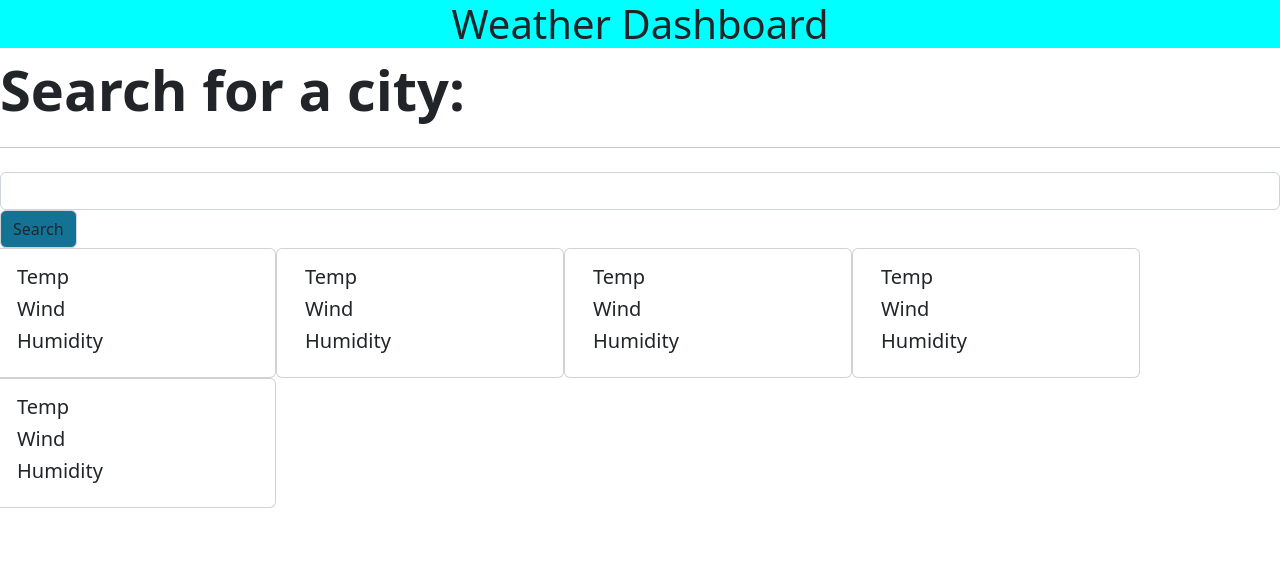
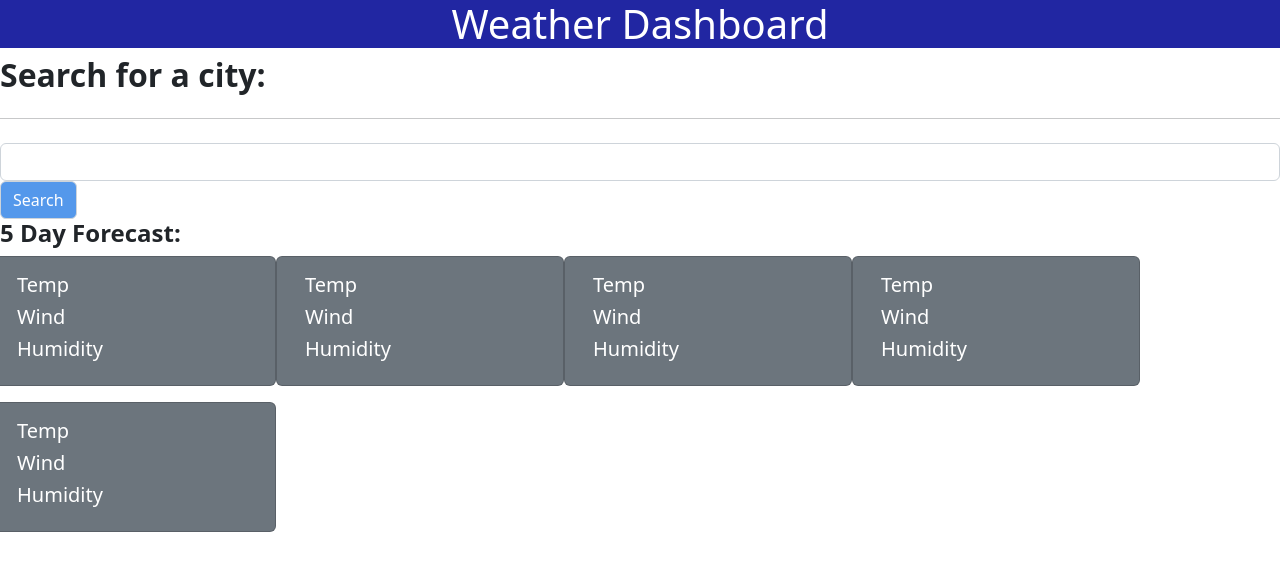
Before and after one commit to AmaechiMcMillan/WeatherDashboard, a plain HTML site: page index.html in a window 1280 px wide. Drawn offline with nearby package versions, Linux system fonts and the light colour scheme.

Commit message:
added color to row cards

```diff
--- a/index.html
+++ b/index.html
@@ -20,7 +20,7 @@
         <a class="navbar-brand" href="#">Weather Dashboard</a>
       </nav> -->
     <div class="jumbotron">
-      <h2 class="display-4">Search for a city:</h2>
+      <h4 class="display-4">Search for a city:</h4>
       <p class="lead current-temp"></p>
       <hr class="my-4" />
       <p class="current-wind"></p>
@@ -31,6 +31,7 @@
     <div class="weatherSearch">
       <!-- input-group mb-3 -->
       <input
+
         type="text"
         class="form-control"
         aria-label="Sizing example input"
@@ -41,8 +42,18 @@
       </button>
     </div>
 
+    <!-- <div class="card" style="width: 18rem">
+      <div class="card-body">
+        <h5 class="card-title current-temp">Temp</h5>
+        <h5 class="card-title current-wind">Wind</h5>
+        <h5 class="card-title current-humidity">Humidity</h5>
+        <h5 class="card-title current-uv">UV</h5>
+      </div>
+    </div> -->
+
     <div class="row">
-    <div class="card" style="width: 18rem">
+      <h4>5 Day Forecast:</h4>
+      <div class="card text-white bg-secondary mb-3" style="width: 18rem">
         <div class="card-body">
           <h5 class="card-title Day-One-Title">Temp</h5>
           <h5 class="card-title Day-One-Wind">Wind</h5>
@@ -50,7 +61,7 @@
         </div>
       </div>
 
-    <div class="card" style="width: 18rem">
+      <div class="card text-white bg-secondary mb-3" style="width: 18rem">
         <div class="card-body">
           <h5 class="card-title Day-Two-Title">Temp</h5>
           <h5 class="card-title Day-Two-Wind">Wind</h5>
@@ -58,7 +69,7 @@
         </div>
       </div>
 
-    <div class="card" style="width: 18rem">
+      <div class="card text-white bg-secondary mb-3" style="width: 18rem">
         <div class="card-body">
           <h5 class="card-title Day-Three-Title">Temp</h5>
           <h5 class="card-title Day-Three-Wind">Wind</h5>
@@ -66,7 +77,7 @@
         </div>
       </div>
 
-    <div class="card" style="width: 18rem">
+      <div class="card text-white bg-secondary mb-3" style="width: 18rem">
         <div class="card-body">
           <h5 class="card-title Day-Four-Title">Temp</h5>
           <h5 class="card-title Day-Four-Wind">Wind</h5>
@@ -74,7 +85,7 @@
         </div>
       </div>
 
-    <div class="card" style="width: 18rem">
+      <div class="card text-white bg-secondary mb-3" style="width: 18rem">
         <div class="card-body">
           <h5 class="card-title Day-Five-Title">Temp</h5>
           <h5 class="card-title Day-Five-Wind">Wind</h5>
--- a/style.css
+++ b/style.css
@@ -2,16 +2,23 @@
     display: flex;
     /* Align the child elements to the right side of the parent */
     justify-content: flex-end;
-    background-color: #147294;
+    background-color: #5498eb;
     position: relative;
+    color: white;
   }
 
 h1 {
     text-align: center;
-    background-color: aqua;
+    background-color: rgb(33, 38, 162);
+    color: white;
   }
 
-.jumbotron h2 {
+.jumbotron h4 {
     text-align: left;
     font-weight: bold;
+    font-size: 32px;
 }
+
+.row h4 {
+    font-weight: bolder;
+}
```
Lines whose indentation alone changed are shown as unchanged.
